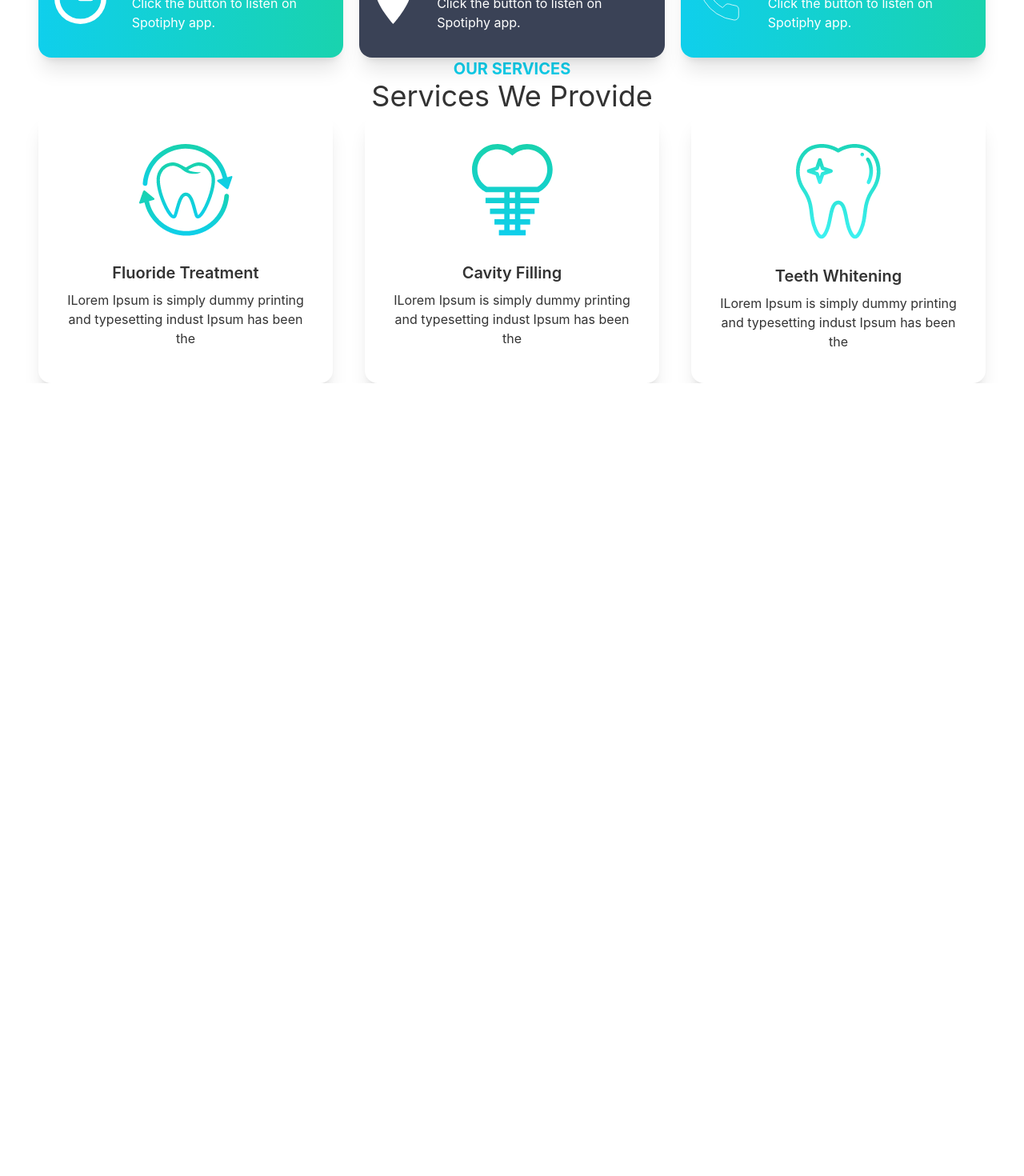
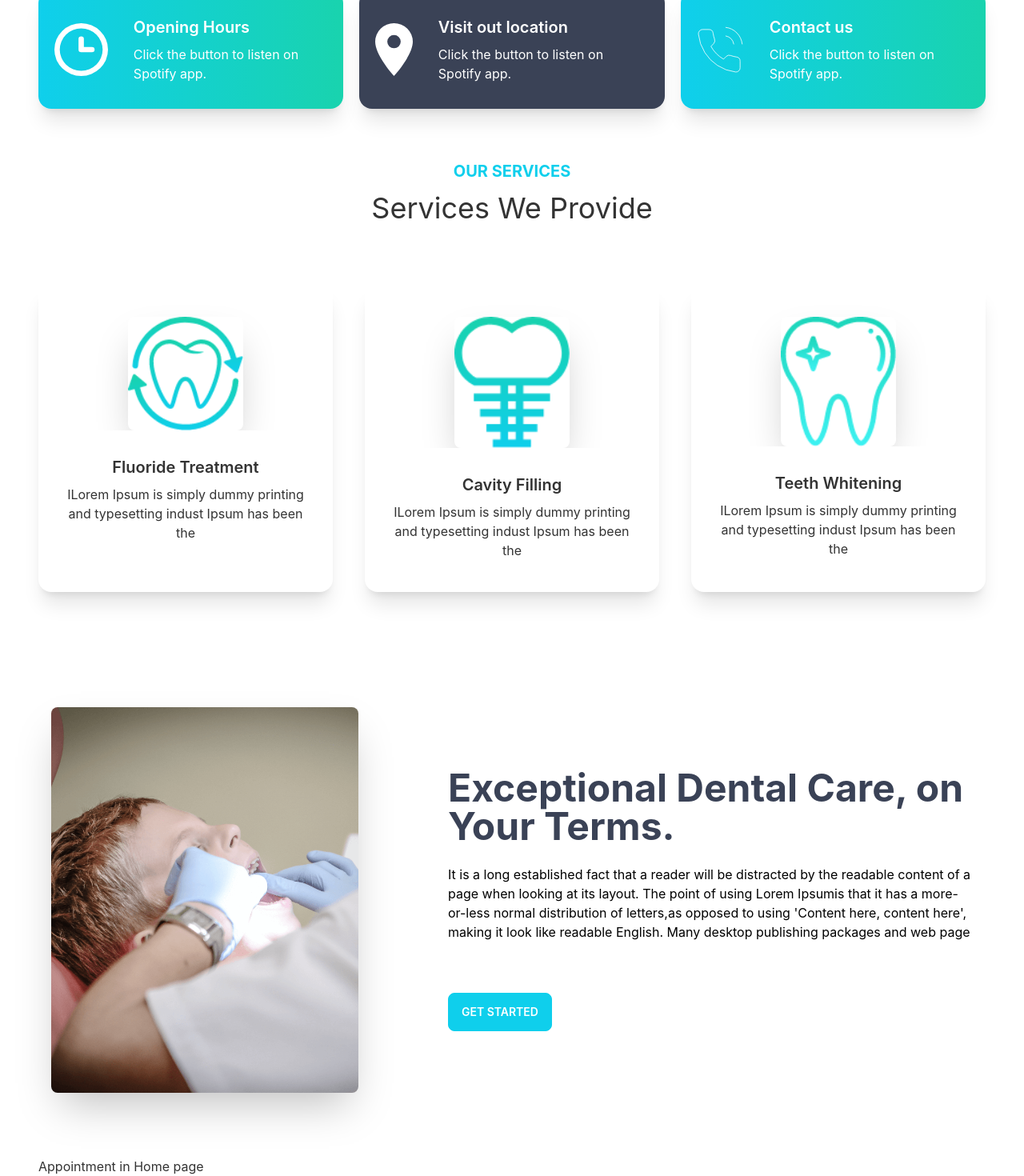
Before and after one commit to bulbulahammed/Al-Shefa-Client, a React (Create React App) app: page / in a window 1280 px wide. Shown: the part 940-2410 px from the top of the page at 80% size. Before the commit the page ends 1419 px from the top, so only its background shows below. Built offline with nearby package versions, Linux system fonts and the light colour scheme.

Commit message:
Dental Care

```diff
--- a/src/pages/Home/Banner.js
+++ b/src/pages/Home/Banner.js
@@ -3,13 +3,13 @@
 
 const Banner = () => {
     return (
-    <div class="hero min-h-screen">
-        <div class="hero-content flex-col lg:flex-row-reverse">
-            <img src={chair} class="lg:w-1/2 sm:w-full rounded-lg shadow-2xl" />
+    <div className="hero min-h-screen">
+        <div className="hero-content flex-col lg:flex-row-reverse">
+            <img src={chair} className="lg:w-1/2 sm:w-full rounded-lg shadow-2xl" alt="Hero img" />
             <div>
-            <h1 class="text-5xl font-bold">Your new smile start here.</h1>
-            <p class="py-6">Provident cupiditate voluptatem et in. Quaerat fugiat ut assumenda excepturi exercitationem quasi. In deleniti eaque aut repudiandae et a id nisi.</p>
-            <button class="btn btn-primary text-white font-bold uppercase bg-gradient-to-r from-primary to-secondary">Get Started</button>
+                <h1 className="text-5xl font-bold">Your new smile start here.</h1>
+                <p className="py-6">Provident cupiditate voluptatem et in. Quaerat fugiat ut assumenda excepturi exercitationem quasi. In deleniti eaque aut repudiandae et a id nisi.</p>
+                <button className="btn btn-primary text-white font-bold uppercase bg-gradient-to-r from-primary to-secondary">Get Started</button>
             </div>
         </div>
     </div>
--- a/src/pages/Home/Home.js
+++ b/src/pages/Home/Home.js
@@ -1,6 +1,7 @@
 import React from 'react';
 import Banner from './Banner';
 import Info from './Info';
+import MakeAppointment from './MakeAppointment';
 import Services from './Services';
 
 const Home = () => {
@@ -9,6 +10,7 @@
             <Banner/>
             <Info/>
             <Services/>
+            <MakeAppointment/>
         </div>
     );
 };
--- a/src/pages/Home/Info.js
+++ b/src/pages/Home/Info.js
@@ -6,7 +6,7 @@
 
 const Info = () => {
     return (
-        <div className='grid grid-cols-1 lg:grid-cols-3 gap-5'>
+        <div className='grid grid-cols-1 lg:grid-cols-3 gap-5 my-16'>
             <InfoCard bgClass="bg-gradient-to-r from-primary to-secondary" cardTitle={"Opening Hours"} img={clock}/>
             <InfoCard bgClass="bg-accent" cardTitle={"Visit out location"} img={marker}/>
             <InfoCard bgClass="bg-gradient-to-r from-primary to-secondary" cardTitle={"Contact us"} img={phone}/>
--- a/src/pages/Home/InfoCard.js
+++ b/src/pages/Home/InfoCard.js
@@ -8,7 +8,7 @@
             </figure>
             <div class="card-body text-white">
                 <h2 class="card-title">{cardTitle}</h2>
-                <p>Click the button to listen on Spotiphy app.</p>
+                <p>Click the button to listen on Spotify app.</p>
             </div>
         </div>
     );
--- /dev/null
+++ b/src/pages/Home/MakeAppointment.js
@@ -0,0 +1,11 @@
+import React from 'react';
+
+const MakeAppointment = () => {
+    return (
+        <div>
+            <h2>Appointment in Home page</h2>
+        </div>
+    );
+};
+
+export default MakeAppointment;
--- a/src/pages/Home/Service.js
+++ b/src/pages/Home/Service.js
@@ -2,14 +2,14 @@
 
 const Service = ({service}) => {
     return (
-          <div class="card lg:mx-w-lg bg-base-100 shadow-xl">
-                <figure class="px-10 pt-10">
-                    <img src={service.img} alt="Service" class="rounded-xl" />
+          <div className="card lg:mx-w-lg bg-base-100 shadow-xl my-16">
+                <figure className="px-10 pt-10">
+                    <img className="lg:w-1/2 sm:w-full rounded-lg shadow-2xl"  src={service.img} alt="Service"/>
                 </figure>
-                <div class="card-body items-center text-center">
-                    <h2 class="card-title">{service.name}</h2>
+                <div className="card-body items-center text-center">
+                    <h2 className="card-title">{service.name}</h2>
                     <p>I{service.description}</p>
-                    <div class="card-actions">
+                    <div className="card-actions">
                     </div>
                 </div>
             </div>
--- a/src/pages/Home/Services.js
+++ b/src/pages/Home/Services.js
@@ -1,6 +1,7 @@
 import React from 'react';
 import cavity from "../../assets/images/cavity.png";
 import fluoride from "../../assets/images/fluoride.png";
+import treatment from "../../assets/images/treatment.png";
 import whitening from "../../assets/images/whitening.png";
 import Service from './Service';
 
@@ -29,8 +30,10 @@
     ]
     return (
         <div className='text-center'>
-            <h3 className='text-primary  text-xl font-bold uppercase'>Our Services</h3>
-            <h2 className='text-4xl'>Services We Provide</h2>
+            <div className="">
+                <h3 className='text-primary  text-xl font-bold uppercase'>Our Services</h3>
+                <h2 className='text-4xl py-3'>Services We Provide</h2>
+            </div>
             <div className='grid sm:grid-cols-1 md:grid-cols-2 lg:grid-cols-3 gap-10'>
                 {
                     services.map(service =><Service
@@ -39,6 +42,16 @@
                         </Service>)
                 }
             </div>
+            <div className="hero my-16">
+                <div class="hero-content flex-col lg:flex-row">
+                    <img src={treatment} className="lg:w-1/3 sm:w-full rounded-lg shadow-2xl" alt="Treatment img"/>
+                    <div className='ml-24 text-left'>
+                        <h1 className="text-5xl font-bold text-accent text-start">Exceptional Dental Care, on Your Terms.</h1>
+                        <p class="py-6 text-start text-base text-black">It is a long established fact that a reader will be distracted by the readable content of a page when looking at its layout. The point of using Lorem Ipsumis that it has a more-or-less normal distribution of letters,as opposed to using 'Content here, content here', making it look like readable English. Many desktop publishing packages and web page</p>
+                        <button class="btn btn-primary text-white uppercase mt-10">Get Started</button>
+                    </div>
+                </div>
+            </div>
         </div>
     );
 };
```
